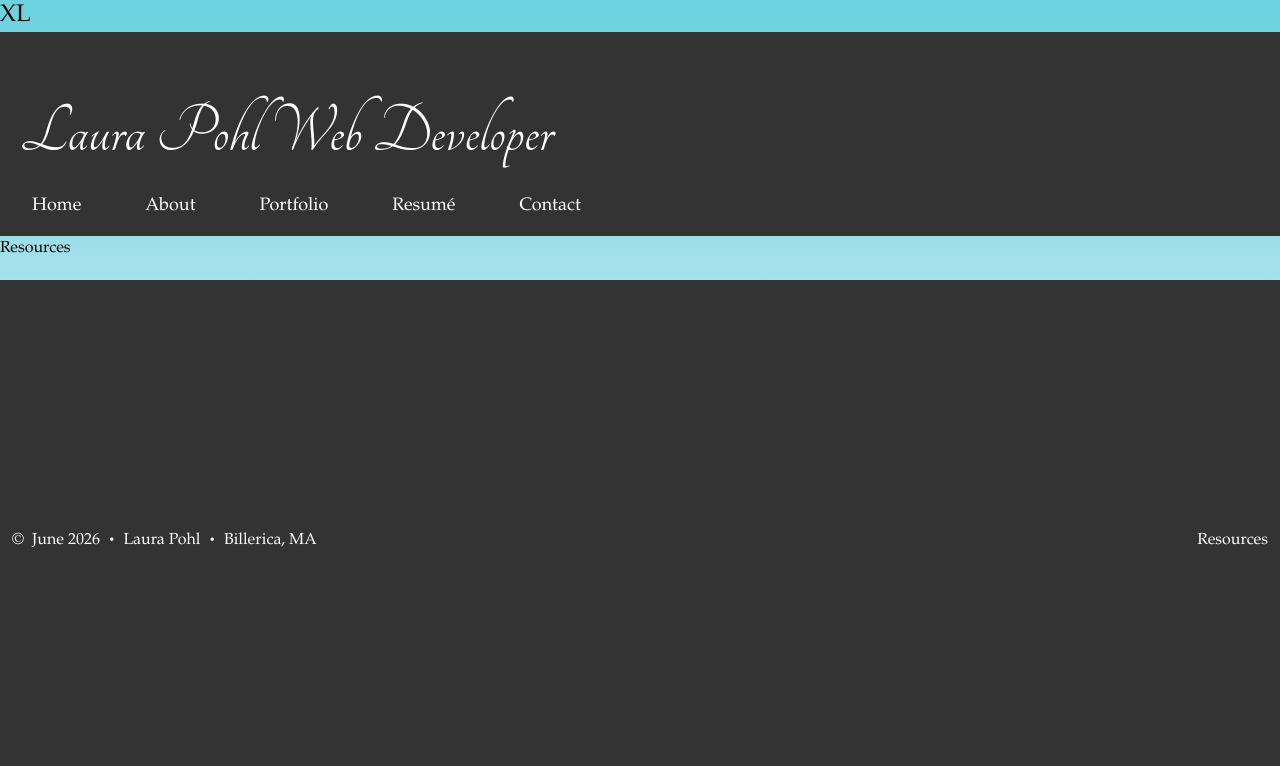
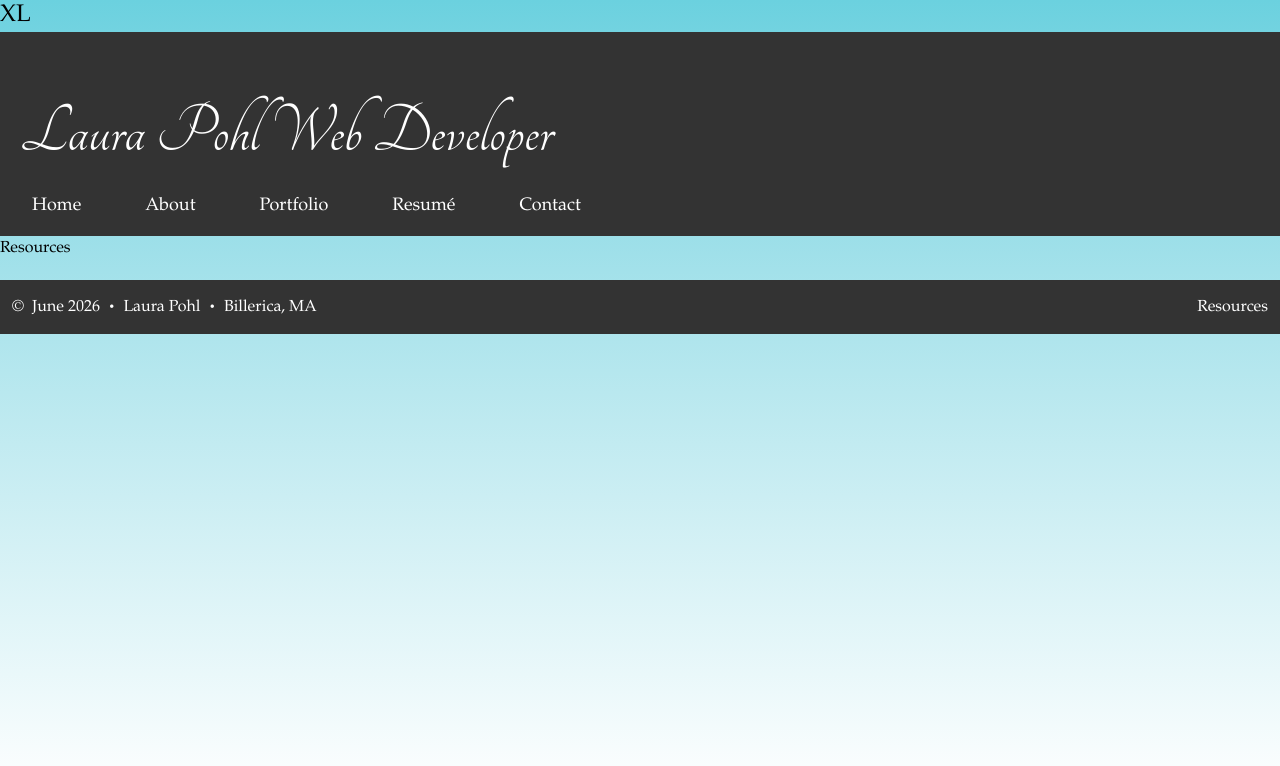
Before and after one commit to irishmaiden18/portfolio-2026, a React (Vite) app: page /resources in a window 1280 px wide. Shown: the top 766 px of the page. Built offline with nearby package versions, Linux system fonts and the light colour scheme.

Commit message:
updates footer

```diff
--- a/src/components/Footer.jsx
+++ b/src/components/Footer.jsx
@@ -3,7 +3,7 @@ import { Link } from "react-router"
 const Footer = () => {
   return (
     <>
-        <div className="container mx-auto bg-[#333333] text-white flex justify-between w-full items-center grow p-3 mt-5">
+        <div className="container mx-auto bg-[#333333] text-white flex justify-between w-full items-center p-3 mt-5">
             <p className="flex items-center gap-2"><span className="leading-none flex items-center">&copy;</span> June 2026 <span className="text-3xl leading-none flex items-center">&middot;</span> Laura Pohl <span className="text-3xl leading-none flex items-center">&middot;</span> Billerica, MA</p>
             <p><Link to="/resources">Resources</Link></p>
         </div>
```
